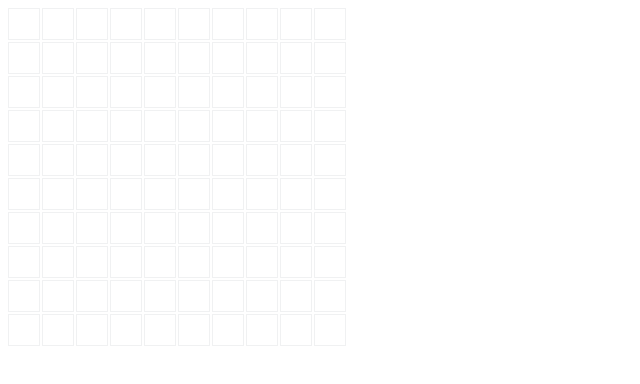
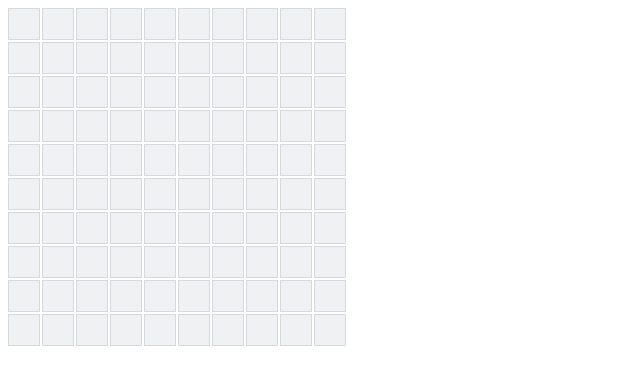
Before and after one commit to LeeShinYeoung/minesweeper, a React (Create React App) app: page / in a window 1280 px wide. Shown: the top 384 px of the page, without its empty margins (0-640 px from the left). Built offline with nearby package versions, Linux system fonts and the light colour scheme.

Commit message:
Add cell style

```diff
--- a/src/App.css
+++ b/src/App.css
@@ -11,6 +11,16 @@
   line-height: 30px;
   font-size: 15px;
   transition: 0.3s;
-  background-color: #6b728000;
-  border: 1px solid #6b72801a;
+  background-color: rgba(107, 114, 128, 0.1);
+  border: 1px solid rgba(107, 114, 128, 0.2);
 }
+
+.minesweeper-cell:not(.opened):hover {
+  background-color: rgba(107, 114, 128, 0.05);
+  border: 1px solid rgba(107, 114, 128, 0.05);
+}
+
+.minesweeper-cell.opened {
+  background-color: rgba(107, 114, 128, 0);
+  border: 1px solid rgba(107, 114, 128, 0.1);
+}
```
